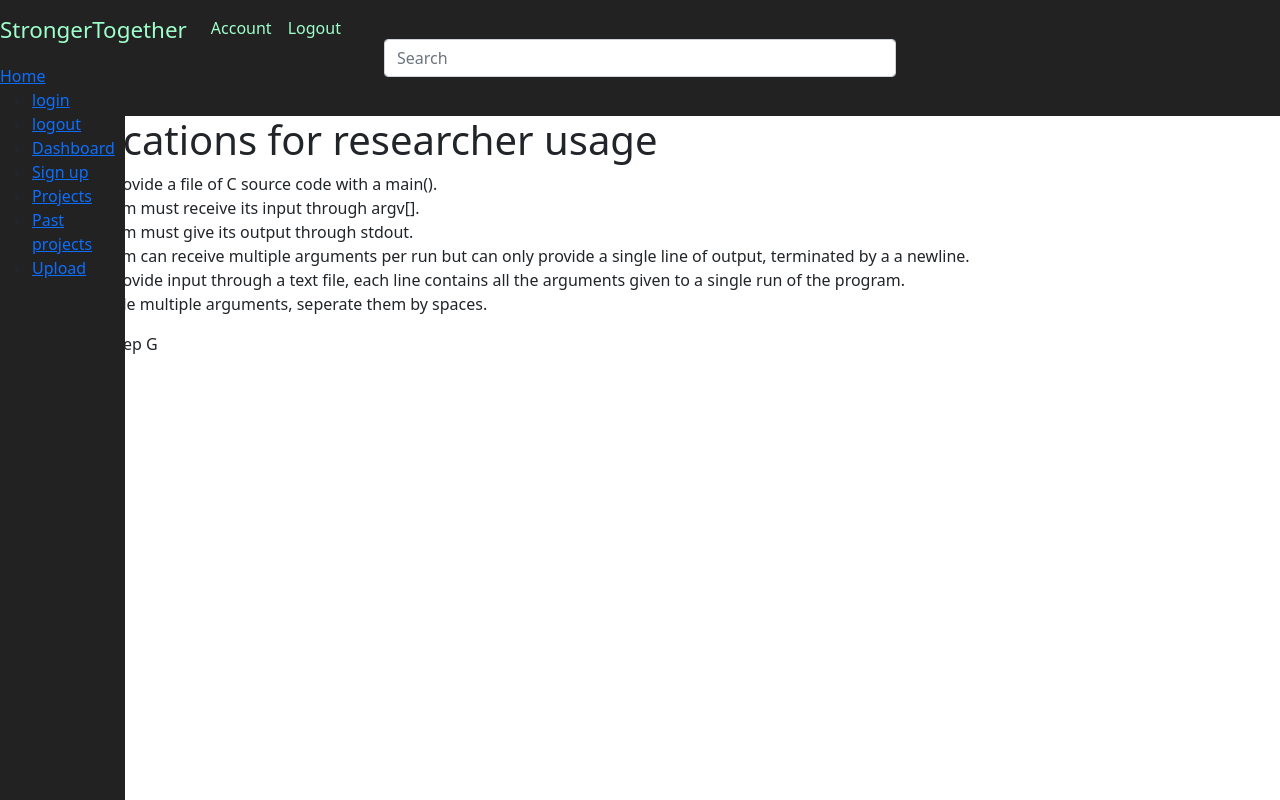
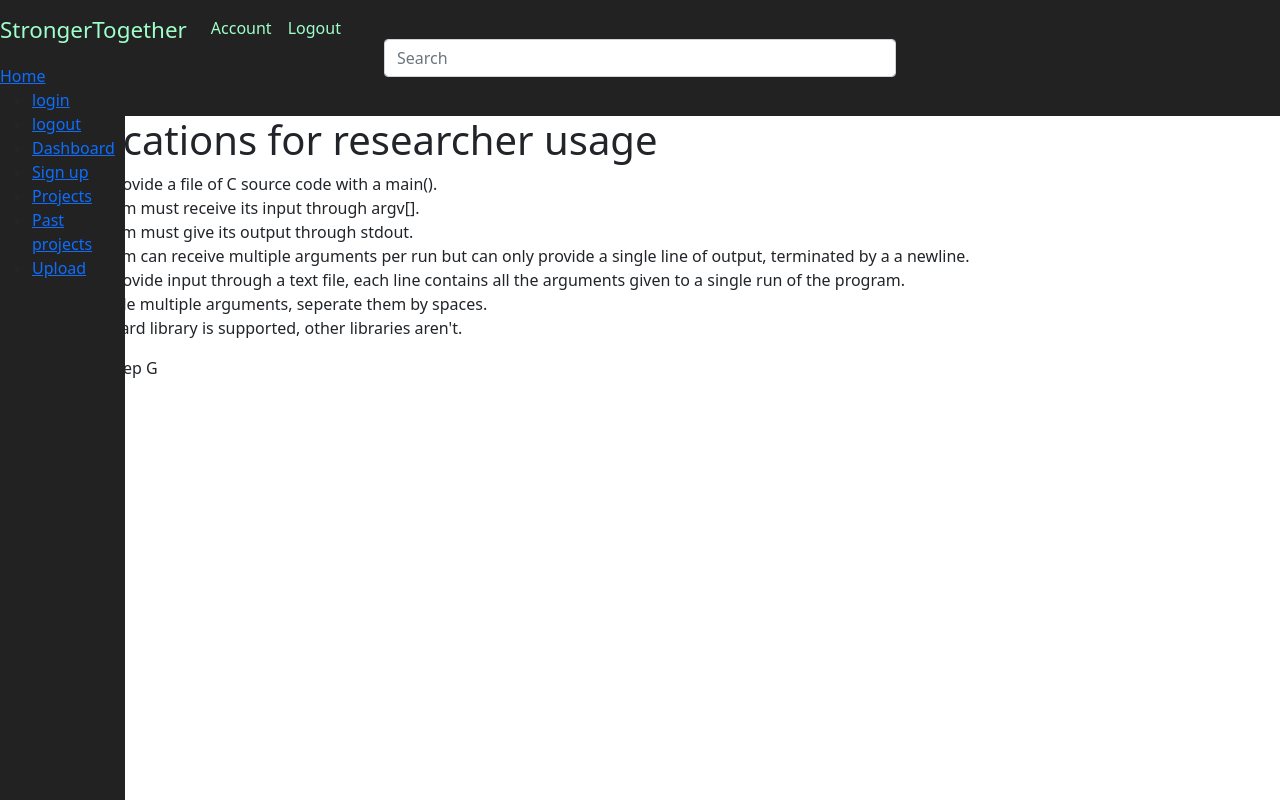
Before and after one commit to jurrewolff/volunteer-computing, a React (Create React App) app in the folder flask_react/: page /usage in a window 1280 px wide. Built offline with nearby package versions, Linux system fonts and the light colour scheme.

Commit message:
single usage line addition

```diff
--- a/flask_react/src/Pages/Usage.js
+++ b/flask_react/src/Pages/Usage.js
@@ -11,6 +11,7 @@ const Usage = () => {
         <li> Your program can receive multiple arguments per run but can only provide a single line of output, terminated by a a newline. </li>
         <li> You must provide input through a text file, each line contains all the arguments given to a single run of the program. </li>
         <li> If you provide multiple arguments, seperate them by spaces. </li>
+        <li> The C standard library is supported, other libraries aren't. </li>
       </ul>
     </div>
   );
```
